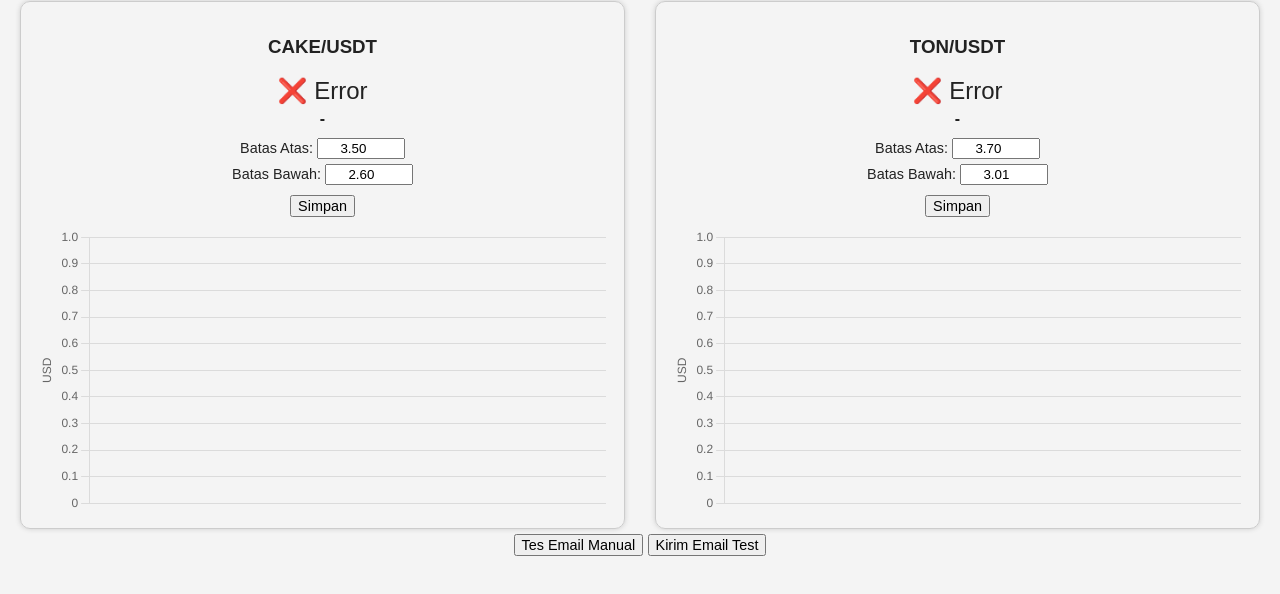
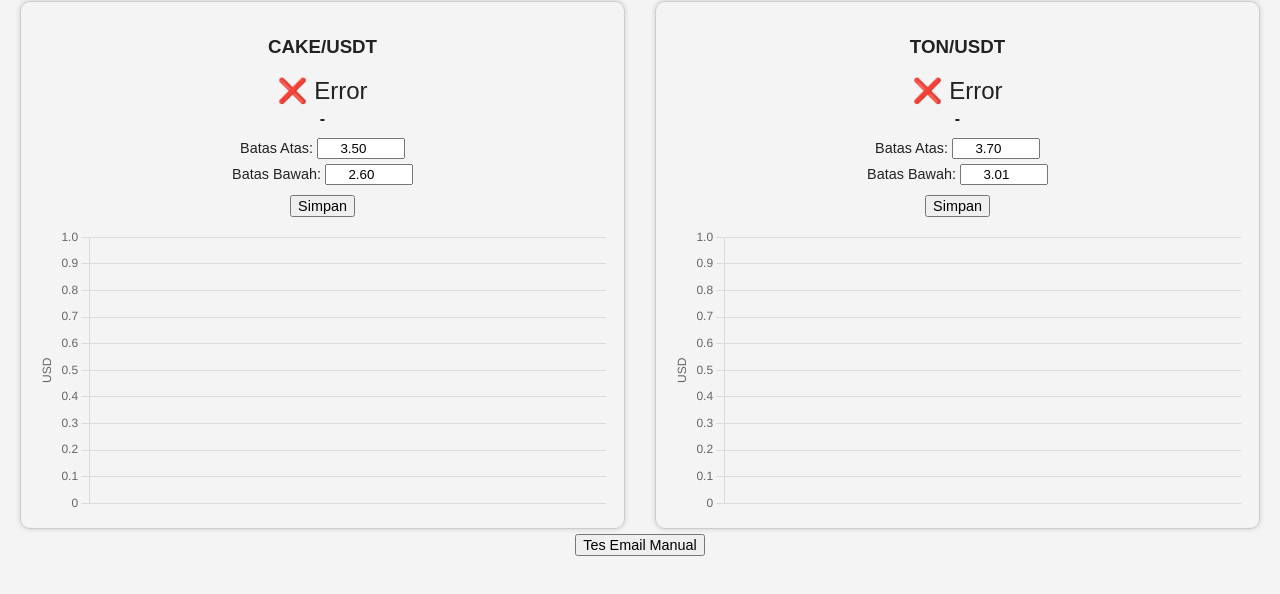
Before and after one commit to mstdjohan/datacenter, a plain HTML site: page index.html in a window 1280 px wide. Shown: the part 78-672 px from the top of the page. Drawn offline with nearby package versions, Linux system fonts and the light colour scheme; no server answers.

Commit message:
Update index.html

```diff
--- a/index.html
+++ b/index.html
@@ -86,24 +86,6 @@
     alert("✅ Email test berhasil dikirim");
   }).catch(err => {
     console.error("❌ Gagal:", err);
-  });
-}
-</script>
-
-
-<button onclick="testEmail()">Kirim Email Test</button>
-<script>
-function testEmail() {
-  emailjs.send("service_5hxo1hk", "template_iq87egh", {
-    to_name: "OGH12a8LlCboHPVz8",
-    from_name: "Crypto Tracker",
-    message: "Tes kirim email ketika harga tercapai."
-  })
-  .then(function(response) {
-    alert("✅ Email berhasil dikirim!");
-  }, function(error) {
-    console.error("❌ Gagal mengirim email:", error);
-    alert("❌ Gagal mengirim email:\n" + JSON.stringify(error));
   });
 }
 </script>
```
